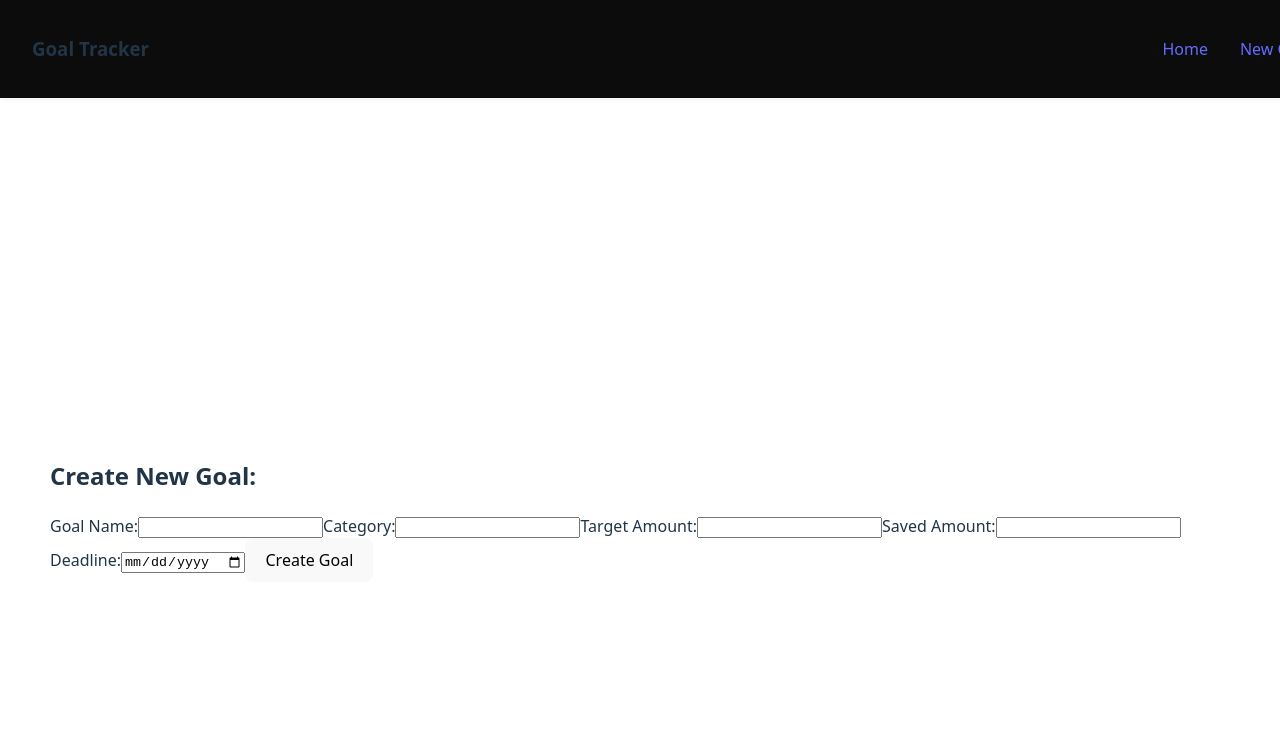
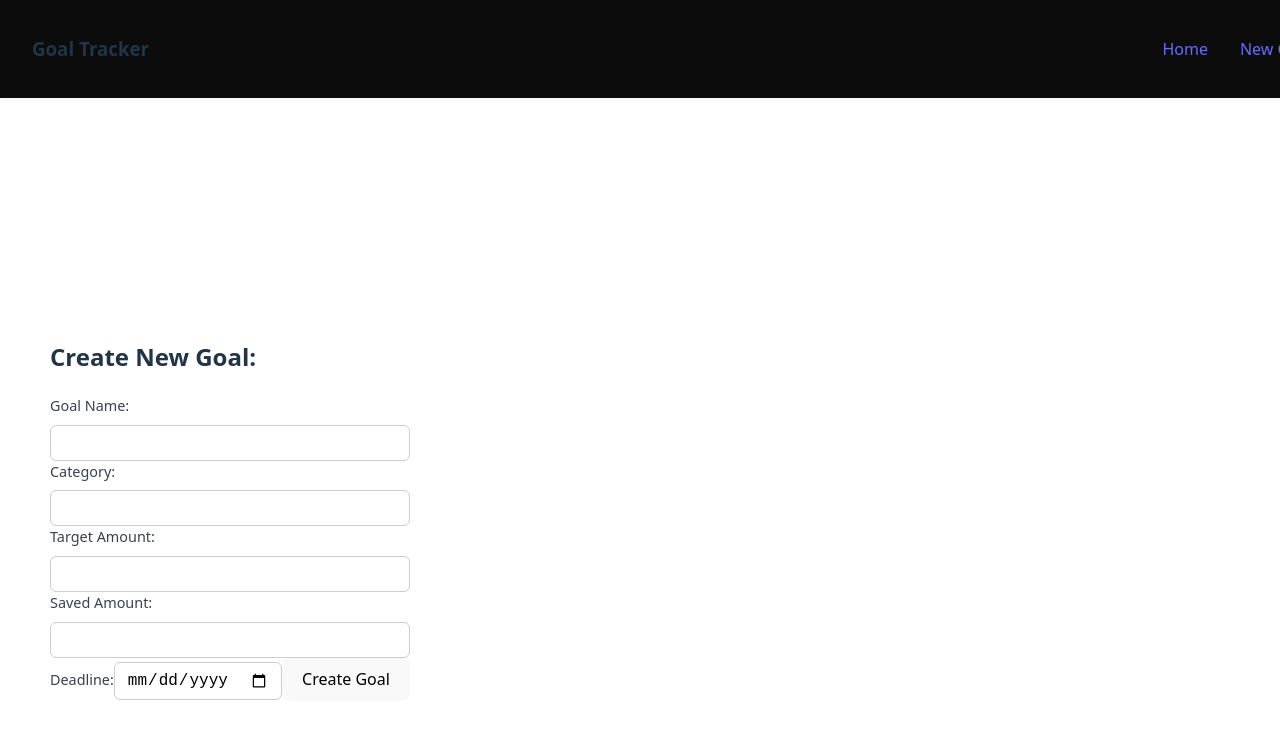
Before and after one commit to victorMwatu/Phase2CodeChallenge, a React (Vite) app: page /Phase2CodeChallenge/createGoal in a window 1280 px wide. Shown: the top 738 px of the page. Built offline with nearby package versions, Linux system fonts and the light colour scheme; no server answers.

Commit message:
update css align form items vertically

```diff
--- a/src/index.css
+++ b/src/index.css
@@ -41,13 +41,46 @@ nav {
   gap: 2rem;
 }
 
+.form {
+  max-width: 500px;
+  margin: 0 auto;
+  display: flex;
+  flex-direction: column;
+  gap: 1rem;
+}
+
+.form-group {
+  display: flex;
+  flex-direction: column;
+}
+
+label {
+  margin-bottom: 0.5rem;
+  font-weight: 500;
+  font-size: 0.9rem;
+  color: #374151;
+}
+
+input {
+  padding: 0.5rem 0.75rem;
+  border: 1px solid #ccc;
+  border-radius: 0.375rem;
+  font-size: 1rem;
+  outline: none;
+}
+
+input:focus {
+  border-color: #3b82f6;
+  box-shadow: 0 0 0 2px rgba(59, 130, 246, 0.5);
+}
+
 ul {
   list-style-type: none;
-  padding-left: 0; /* optional: removes default indentation */
+  padding-left: 0;
 }
 
 li span + span {
-  margin-left: 8px; /* adds space only between spans */
+  margin-left: 8px;
 }
 
 body {
@@ -76,7 +109,7 @@ h1 {
 .progress-fill {
   height: 100%;
   background-color: #4caf50;
-  width: 0%; /* default, overridden by inline style */
+  width: 0%;
   transition: width 0.3s ease;
 }
 
--- a/src/pages/CreateGoal.jsx
+++ b/src/pages/CreateGoal.jsx
@@ -51,33 +51,41 @@ function CreateGoal() {
       </h2>
 
       <form onSubmit={handleSubmit}>
+        <div class="form-group">
         <label>Goal Name:</label>
         <input type="text"
                 name="name"
                 value={form.name}
                 onChange={handleChange}
         />
+        </div>
 
+        <div class="form-group">
         <label>Category:</label>
         <input type="text"
                 name="category"
                 value={form.category}
                 onChange={handleChange}
         />
+        </div>
 
+        <div class="form-group">
         <label>Target Amount:</label>
         <input type="number"
                 name="targetAmount"
                 value={form.targetAmount}
                 onChange={handleChange}
         />
+        </div>
 
+        <div class="form-group">
         <label>Saved Amount:</label>
         <input type="number"
                 name="savedAmount"
                 value={form.savedAmount}
                 onChange={handleChange}
         />
+        </div>
 
         <label>Deadline:</label>
         <input type="date"
--- a/src/pages/Edit.jsx
+++ b/src/pages/Edit.jsx
@@ -52,34 +52,42 @@ function Edit() {
         Create New Goal:
       </h2>
 
-      <form onSubmit={handleSubmit}>
+      <form onSubmit={handleSubmit} class="form">
+        <div class="form-group">
         <label>Goal Name:</label>
         <input type="text"
                 name="name"
                 value={form.name}
                 onChange={handleChange}
         />
+        </div>
 
+        <div class="form-group">
         <label>Category:</label>
         <input type="text"
                 name="category"
                 value={form.category}
                 onChange={handleChange}
         />
+        </div>
 
+        <div class="form-group">
         <label>Target Amount:</label>
         <input type="number"
                 name="targetAmount"
                 value={form.targetAmount}
                 onChange={handleChange}
         />
+        </div>
 
+        <div class="form-group">
         <label>Deadline:</label>
         <input type="date"
                 name="deadline"
                 value={form.deadline}
                 onChange={handleChange}
         />
+        </div>
 
         <button type="submit">
           Create Goal
```
